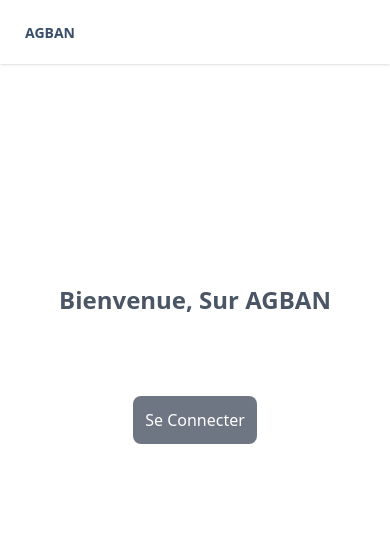
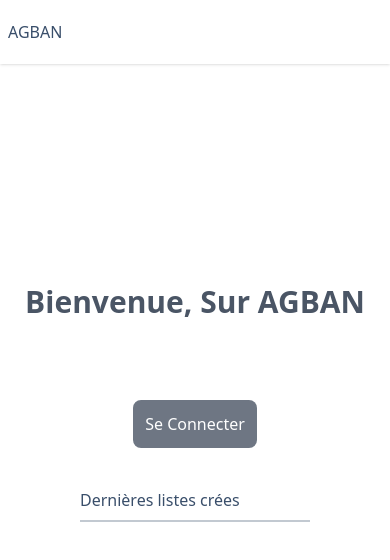
Before and after one commit to Moruald001/agban, a React (Vite) app in the folder agbn-front/: page / in a window 390 px wide. Shown: the top 560 px of the page. Built offline with nearby package versions, Linux system fonts and the light colour scheme; a web font is replaced by a local one.

Commit message:
home revisited

```diff
--- a/agbn-front/src/components/Button.jsx
+++ b/agbn-front/src/components/Button.jsx
@@ -14,7 +14,7 @@ export const Btn = ({
       <button
         type={attributes}
         className={
-          "bg-gray-600 p-3 rounded-md text-white font-center font-exo  duration-300 ease-in-out hover:scale-75 transition-transform cursor-pointer" +
+          "bg-gray-600 p-3 rounded-md text-white font-center font-exo  duration-600 ease-in-out hover:scale-105  transition-transform  cursor-pointer" +
           animation +
           position +
           weight +
--- a/agbn-front/src/components/NavBar.jsx
+++ b/agbn-front/src/components/NavBar.jsx
@@ -25,11 +25,14 @@ export default function NavBar() {
     <div>
       <div className="navbar bg-none shadow-sm">
         <div className="flex-1">
-          <a className="btn btn-ghost text-Md">AGBAN</a>
+          <a href="/" className=" cursor-pointer text-Md">
+            AGBAN
+          </a>
         </div>
         {isAuthenticated ? (
           <div className="flex gap-4 items-center">
-            <p className="capitalize">{user?.name}</p>
+            <p className="capitalize">{user?.name}: </p>
+            <p className=" capitalize">{user?.role}</p>
             <button
               onClick={handleLogout}
               className="capitalize btn btn-neutral opacity-60"
--- a/agbn-front/src/pages/Home.jsx
+++ b/agbn-front/src/pages/Home.jsx
@@ -46,21 +46,31 @@ export function Home() {
             2000,
           ]}
           className={
-            "  text-2xl text-center mb-20 font-roboto font-bold text-gray-600  md:max-2xl:text-4xl capitalize"
+            "  text-3xl text-center mb-20 font-roboto font-bold text-gray-600  md:max-2xl:text-4xl capitalize"
           }
           speed={50}
           repeat={Infinity}
           cursor={false}
         />
         {isAuthenticated ? (
-          <Link
-            className={
-              "bg-gray-600 p-3 rounded-lg opacity-80 text-white font-center  hover:scale-110  "
-            }
-            to={"/add-client"}
-          >
-            Ajouter un client
-          </Link>
+          <div className="flex gap-4">
+            <Link
+              className={
+                "bg-gray-600 p-3 rounded-lg opacity-80 text-white font-center  hover:scale-110 transition-transform duration-600  "
+              }
+              to={"/create-list"}
+            >
+              Créer une liste
+            </Link>
+            <Link
+              className={
+                "bg-gray-600 p-3 rounded-lg opacity-80 text-white font-center  hover:scale-110 transition-transform duration-600  "
+              }
+              to={"/list"}
+            >
+              Voir toutes les listes
+            </Link>
+          </div>
         ) : (
           <Link
             className={
@@ -71,6 +81,11 @@ export function Home() {
             se connecter
           </Link>
         )}
+        <div className=" w-screen  px-20 fle flex-col justify-center items-start mt-10">
+          <p>Dernières listes crées</p>
+          <hr className="border-b-1 mt-2 opacity-30" />
+          <div className="flex flex-col"></div>
+        </div>
       </div>
     </>
   );
--- a/agbn-front/src/pages/auth/Login.jsx
+++ b/agbn-front/src/pages/auth/Login.jsx
@@ -109,12 +109,12 @@ export function Login() {
           </p>
         )}
         <Btn
-          title="Se connecter"
+          title={isPending ? "connexion.." : "Se connecter"}
           position=" self-center mt-10 "
           weight=" px-5"
           fontStyle=" font-bold text-xl  text-gray-700"
           attributes="submit"
-          disable={isPending && "disable"}
+          disable={isPending && " disabled:bg-gray-300"}
         />{" "}
         <p className=" text-sm">
           Vous n'avez pas de compte?{" "}
```
